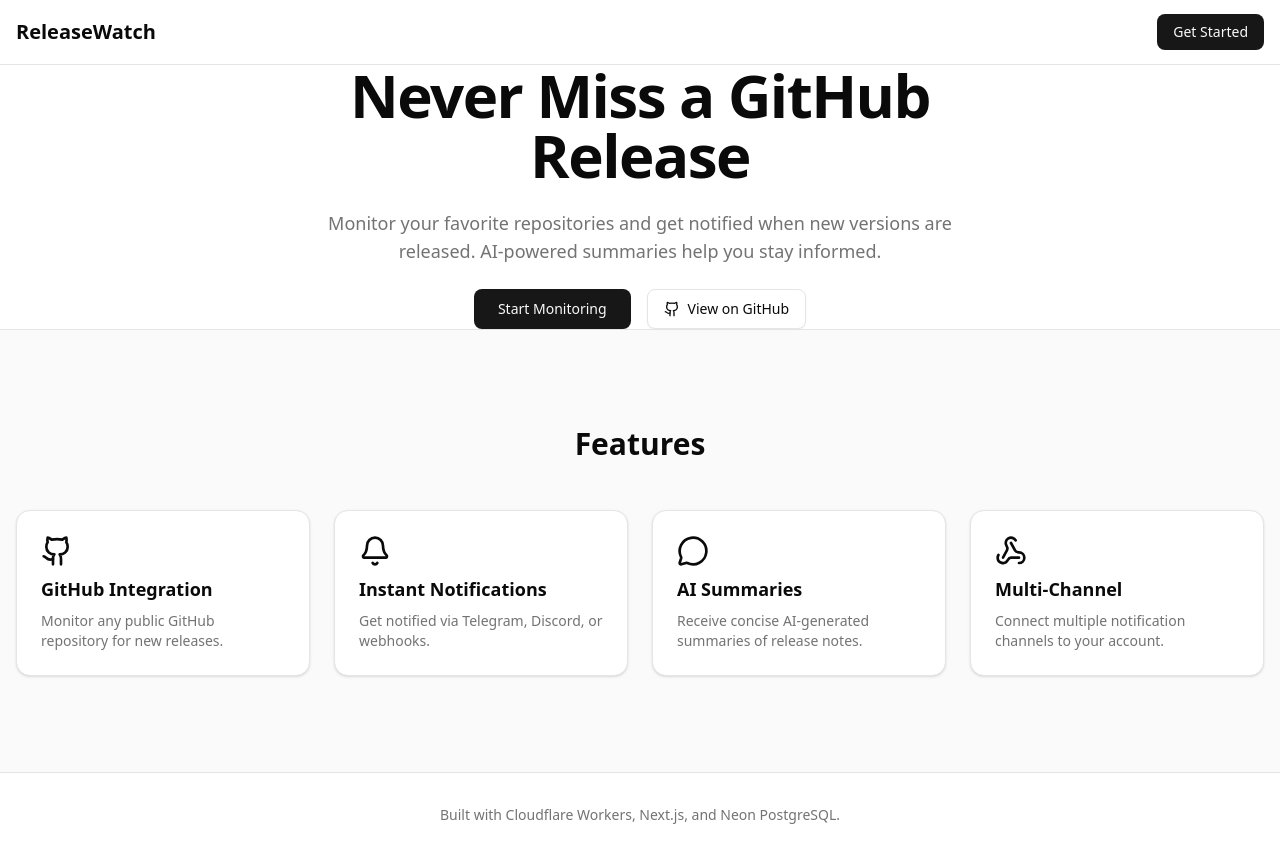
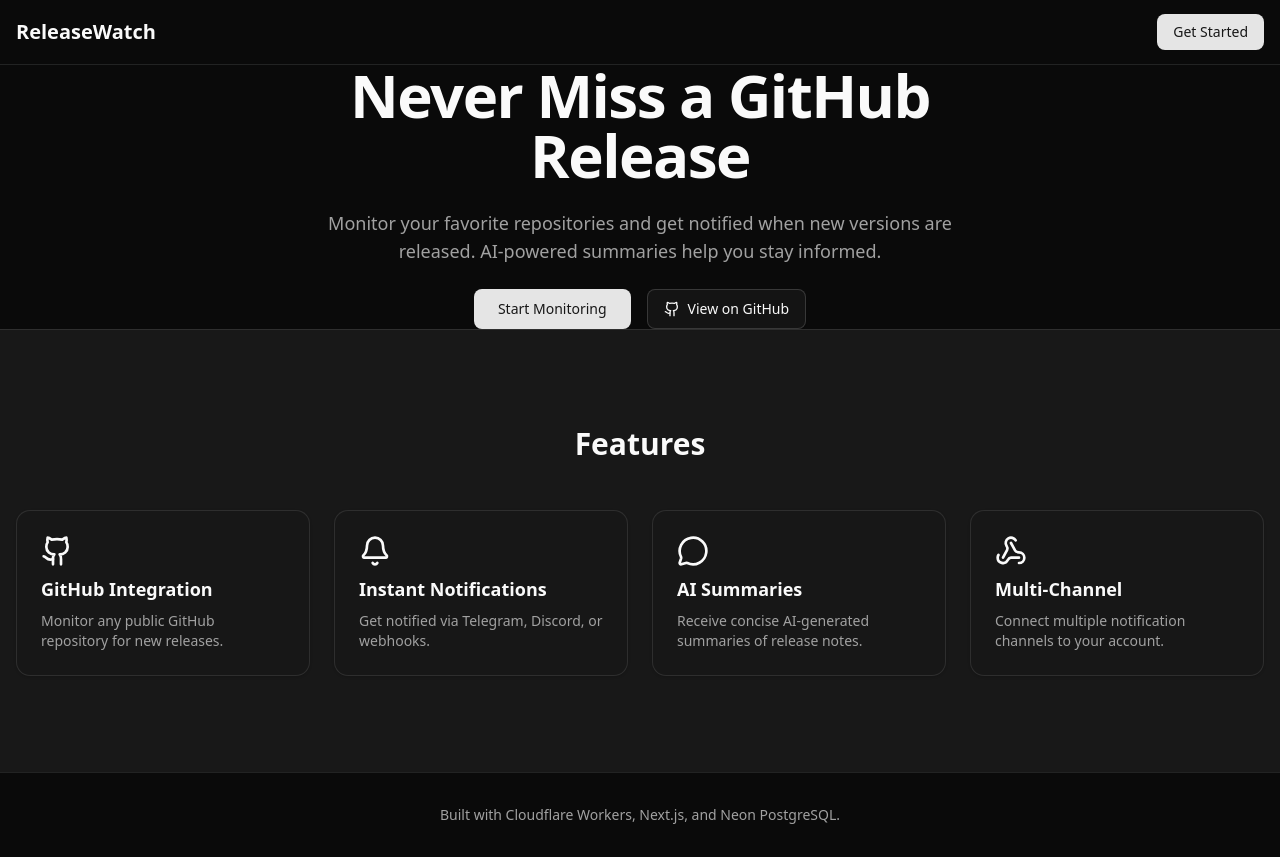
Before and after one commit to ruchernchong/release-watch, a Next.js app in the folder apps/web/: page / in a window 1280 px wide. Built offline with nearby package versions, Linux system fonts and the light colour scheme; no server answers.

Commit message:
feat: set dark mode as default theme
Developer-oriented app benefits from dark theme by default

```diff
--- a/apps/web/package.json
+++ b/apps/web/package.json
@@ -33,6 +33,7 @@
     "drizzle-orm": "catalog:",
     "lucide-react": "^0.562.0",
     "next": "16.1.1",
+    "next-themes": "^0.4.6",
     "react": "19.2.3",
     "react-dom": "19.2.3",
     "tailwind-merge": "^3.4.0"
--- a/apps/web/src/app/layout.tsx
+++ b/apps/web/src/app/layout.tsx
@@ -4,6 +4,7 @@
 import { Analytics } from "@vercel/analytics/next";
 import Script from "next/dist/client/script";
 import type { ReactNode } from "react";
+import { ThemeProvider } from "@/components/theme-provider";
 
 const geistSans = Geist({
   variable: "--font-geist-sans",
@@ -27,11 +28,18 @@
   children: ReactNode;
 }>) {
   return (
-    <html lang="en">
+    <html lang="en" suppressHydrationWarning>
       <body
         className={`${geistSans.variable} ${geistMono.variable} antialiased`}
       >
-        {children}
+        <ThemeProvider
+          attribute="class"
+          defaultTheme="dark"
+          enableSystem
+          disableTransitionOnChange
+        >
+          {children}
+        </ThemeProvider>
         <Analytics />
       </body>
       <Script
--- /dev/null
+++ b/apps/web/src/components/theme-provider.tsx
@@ -0,0 +1,11 @@
+"use client";
+
+import { ThemeProvider as NextThemesProvider } from "next-themes";
+import type { ComponentProps } from "react";
+
+export function ThemeProvider({
+  children,
+  ...props
+}: ComponentProps<typeof NextThemesProvider>) {
+  return <NextThemesProvider {...props}>{children}</NextThemesProvider>;
+}
```
Also changed, not shown: 1 other file (tests, documents, lock files or other folders).
